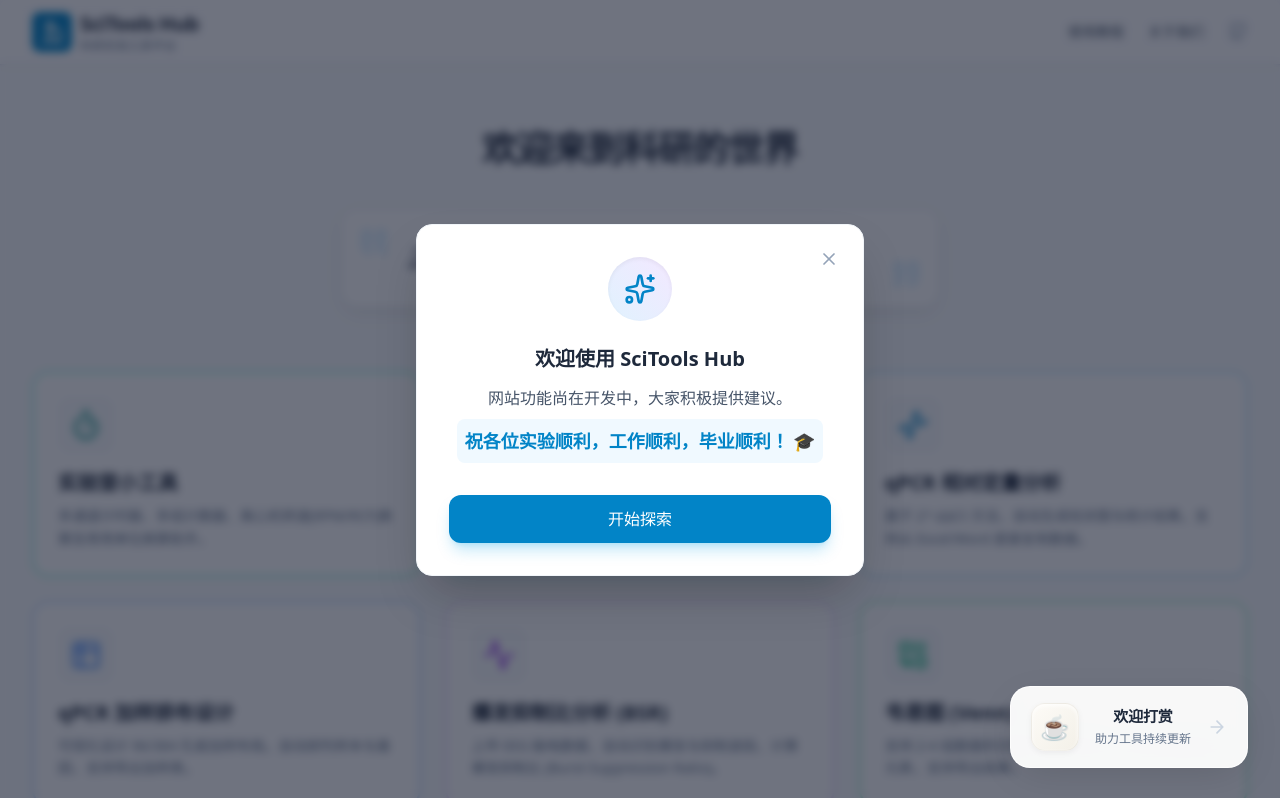
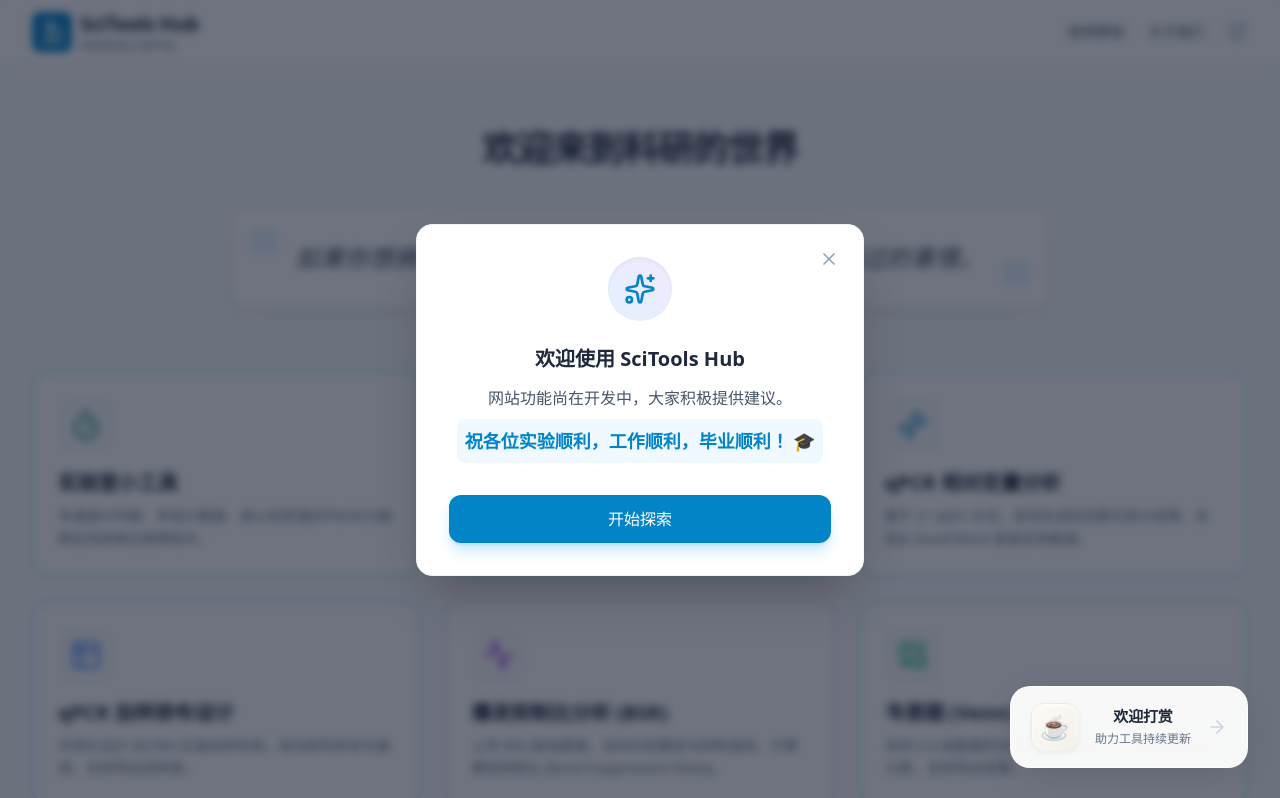
Before and after one commit to boheli-zgq/-, a React (Vite) app: page / in a window 1280 px wide. Shown: the top 798 px of the page. Built offline with nearby package versions, Linux system fonts and the light colour scheme.

Commit message:
feat: Update dashboard motto
Replaced the existing dashboard motto with a new, more motivational quote to encourage users in their research endeavors.

```diff
--- a/features/Dashboard.tsx
+++ b/features/Dashboard.tsx
@@ -12,7 +12,7 @@
   // ==========================================
   // 👇 在这里修改您的座右铭
   // ==========================================
-  const MOTTO = "正确的开始，一点点的进步，持续的努力。";
+  const MOTTO = "如果你想拥有从未拥有过的东西，就需要去做从未做过的事情。";
 
   const tools = [
     {
```
